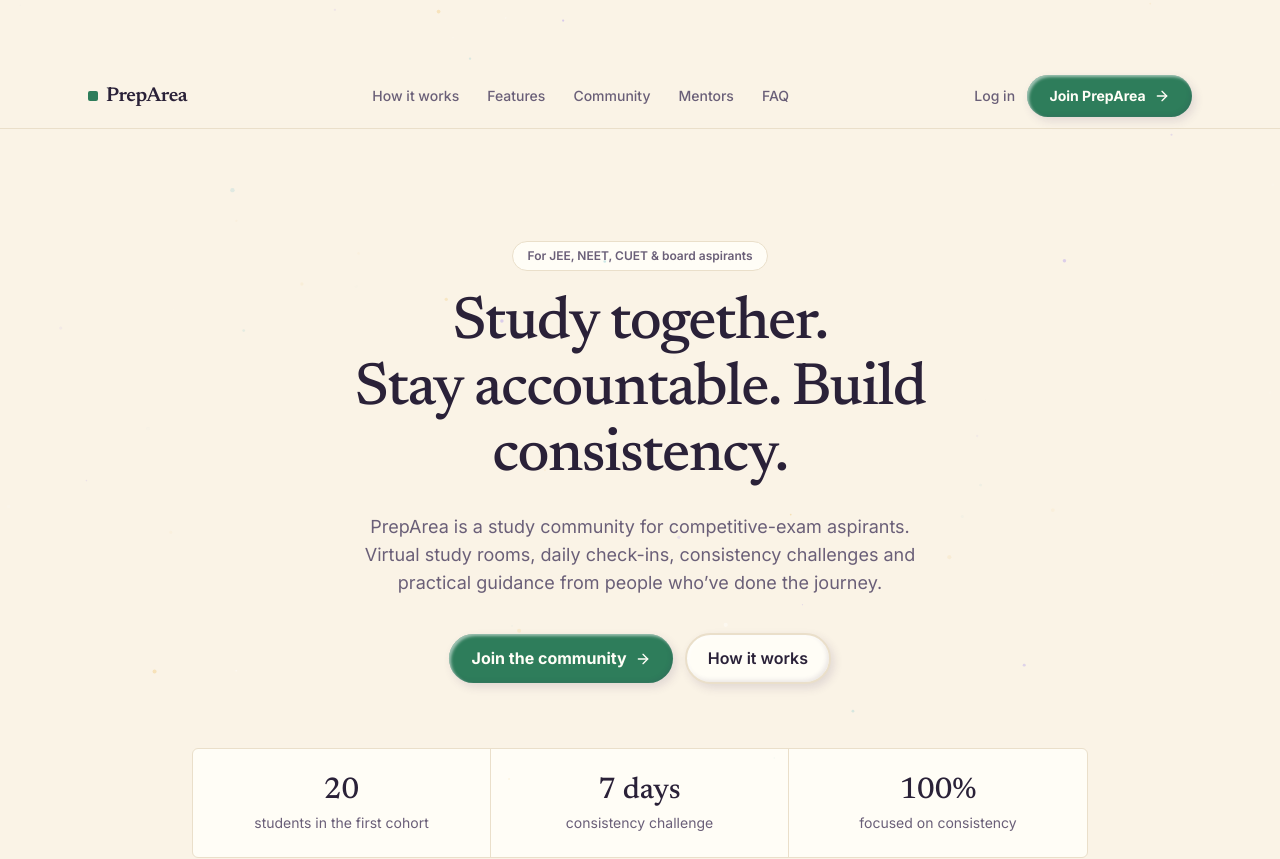
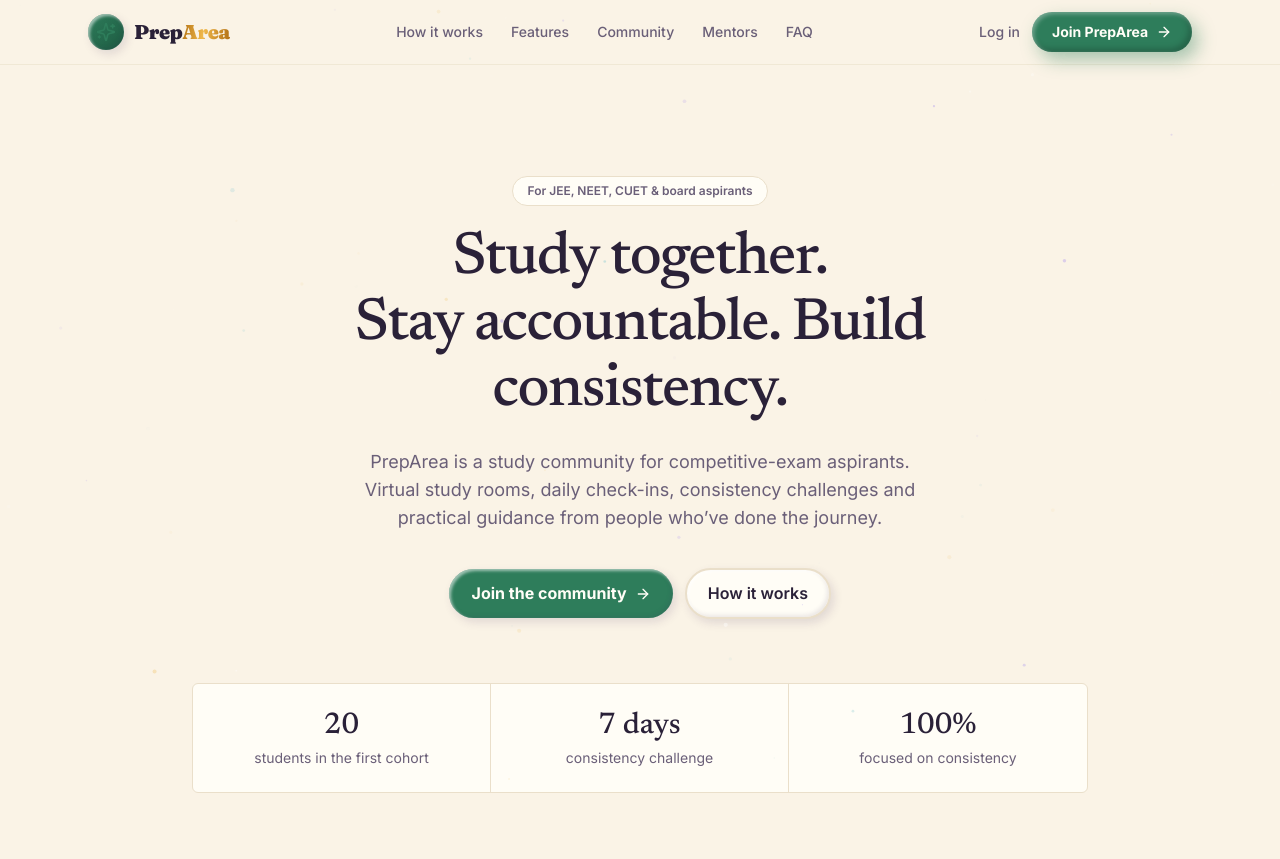
Before and after one commit to WRECKERKNIGHT/preparea.in, a Next.js app in the folder apps/web/: page / in a window 1280 px wide. Shown: the top 859 px of the page. Built offline with nearby package versions, Linux system fonts and the light colour scheme.

Commit message:
Animate header with scroll progress, magnetic CTA, and clay logo mark

```diff
--- a/apps/web/components/header.tsx
+++ b/apps/web/components/header.tsx
@@ -1,6 +1,17 @@
+"use client";
+
+import { useEffect, useRef } from "react";
 import Link from "next/link";
 import { ArrowRight } from "lucide-react";
+import gsap from "gsap";
+import { ScrollTrigger } from "gsap/ScrollTrigger";
 import { Logo } from "@/components/logo";
+import { Magnetic } from "@/components/fx/magnetic";
+import { ScrollProgress } from "@/components/fx/scroll-progress";
+
+if (typeof window !== "undefined") {
+  gsap.registerPlugin(ScrollTrigger);
+}
 
 const NAV = [
   { href: "/#how-it-works", label: "How it works" },
@@ -11,8 +22,47 @@
 ];
 
 export function Header() {
+  const ref = useRef<HTMLDivElement | null>(null);
+  const scrolled = useRef(false);
+
+  useEffect(() => {
+    const reduce = window.matchMedia(
+      "(prefers-reduced-motion: reduce)"
+    ).matches;
+
+    const onScroll = () => {
+      const y = window.scrollY;
+      const nowScrolled = y > 24;
+      if (nowScrolled === scrolled.current) return;
+      scrolled.current = nowScrolled;
+      const el = ref.current;
+      if (!el) return;
+      gsap.to(el, {
+        duration: reduce ? 0 : 0.4,
+        ease: "power2.out",
+        backgroundColor: nowScrolled
+          ? "rgba(250,243,230,0.82)"
+          : "rgba(250,243,230,0.5)",
+        boxShadow: nowScrolled
+          ? "0 10px 30px rgba(72,48,102,0.12)"
+          : "0 0 0 rgba(0,0,0,0)",
+        backdropFilter: nowScrolled ? "blur(14px)" : "blur(0px)",
+      });
+    };
+
+    onScroll();
+    window.addEventListener("scroll", onScroll, { passive: true });
+    return () => window.removeEventListener("scroll", onScroll);
+  }, []);
+
   return (
-    <header className="sticky top-0 z-50 border-b border-edge bg-paper/90 backdrop-blur-sm">
+    <>
+      <ScrollProgress />
+      <header
+        ref={ref}
+        className="fixed inset-x-0 top-0 z-40 border-b border-edge/60"
+        style={{ backgroundColor: "rgba(250,243,230,0.5)" }}
+      >
         <div className="mx-auto flex h-16 max-w-6xl items-center justify-between px-4 sm:px-6">
           <Logo />
           <nav className="hidden items-center gap-7 md:flex" aria-label="Main">
@@ -33,12 +83,17 @@
             >
               Log in
             </Link>
-          <Link href="/register" className="btn-primary text-sm">
+            <Magnetic strength={0.25}>
+              <span className="clay-btn clay-btn-emerald px-5 py-2.5 text-sm">
+                <Link href="/register" className="inline-flex items-center gap-2">
                   Join PrepArea
                   <ArrowRight className="size-4" aria-hidden="true" />
                 </Link>
+              </span>
+            </Magnetic>
           </div>
         </div>
       </header>
+    </>
   );
 }
--- a/apps/web/components/logo.tsx
+++ b/apps/web/components/logo.tsx
@@ -1,17 +1,26 @@
 import Link from "next/link";
+import { Sparkles } from "lucide-react";
 
-export function Logo() {
+export function Logo({ light = false }: { light?: boolean }) {
   return (
     <Link
       href="/"
-      className="flex items-center gap-2 font-serif text-xl font-semibold tracking-tight text-ink"
+      className="group flex items-center gap-2.5"
       aria-label="PrepArea home"
     >
       <span
-        className="inline-block size-2.5 shrink-0 rounded-[2px] bg-accent"
+        className="clay-icon relative size-9 rounded-2xl bg-gradient-to-br from-accent to-accent-deep text-gold-light shadow-clay"
         aria-hidden="true"
-      />
-      PrepArea
+      >
+        <Sparkles className="size-5 transition-transform duration-300 group-hover:rotate-12 group-hover:scale-110" />
+      </span>
+      <span
+        className={`font-display text-xl font-black tracking-tight ${
+          light ? "text-white" : "text-ink"
+        }`}
+      >
+        Prep<span className="text-gradient-gold">Area</span>
+      </span>
     </Link>
   );
 }
```
Lines whose indentation alone changed are shown as unchanged.
